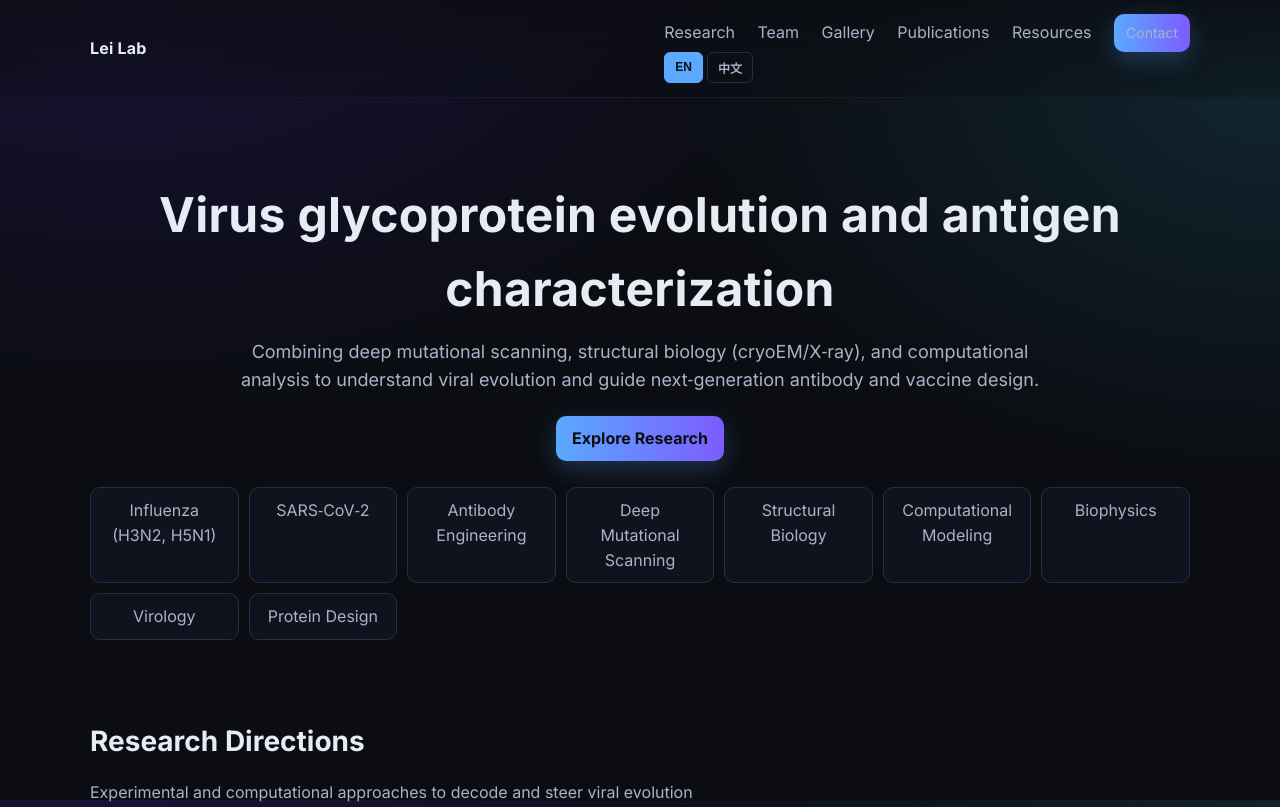
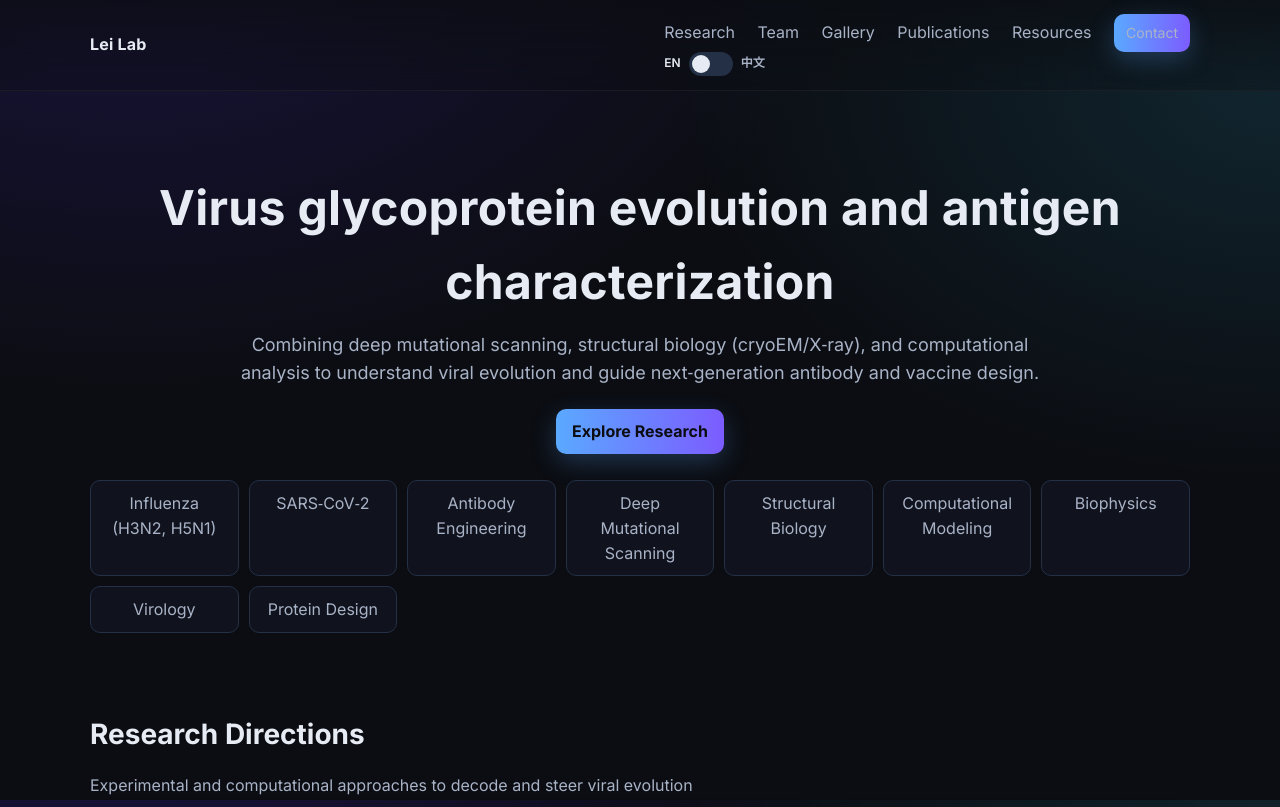
Before and after one commit to rlei00155/LeiLab, a plain HTML site: page index.html in a window 1280 px wide. Shown: the top 807 px of the page. Drawn offline with Linux system fonts and the light colour scheme.

Commit message:
Update stats text and improve language switcher with toggle design

```diff
--- a/assets/css/styles.css
+++ b/assets/css/styles.css
@@ -34,28 +34,69 @@ body {
 .nav a { color: var(--muted); margin-left: 18px; text-decoration: none; font-weight: 500; }
 .nav a:hover { color: var(--text); }
 
-.lang-switcher { display: flex; margin-left: 18px; gap: 4px; }
-.lang-btn {
-  background: transparent;
-  border: 1px solid var(--border);
+.lang-switcher {
+  display: flex;
+  align-items: center;
+  margin-left: 18px;
+  gap: 8px;
+}
+.lang-label {
   color: var(--muted);
-  padding: 6px 10px;
-  border-radius: 6px;
-  cursor: pointer;
   font-size: 12px;
   font-weight: 600;
-  transition: all 0.2s ease;
+  transition: color 0.2s ease;
 }
-.lang-btn:hover {
-  color: var(--text);
-  border-color: var(--brand);
-  background: rgba(90, 169, 255, 0.1);
+.lang-label:first-child { color: var(--text); }
+.lang-label:last-child { color: var(--muted); }
+
+/* Toggle Switch Styles */
+.switch {
+  position: relative;
+  display: inline-block;
+  width: 44px;
+  height: 24px;
 }
-.lang-btn.active {
-  background: var(--brand);
-  color: var(--bg);
-  border-color: var(--brand);
+
+.switch input {
+  opacity: 0;
+  width: 0;
+  height: 0;
 }
+
+.slider {
+  position: absolute;
+  cursor: pointer;
+  top: 0;
+  left: 0;
+  right: 0;
+  bottom: 0;
+  background-color: var(--border);
+  transition: 0.3s;
+  border-radius: 24px;
+}
+
+.slider:before {
+  position: absolute;
+  content: "";
+  height: 18px;
+  width: 18px;
+  left: 3px;
+  bottom: 3px;
+  background-color: var(--text);
+  transition: 0.3s;
+  border-radius: 50%;
+}
+
+input:checked + .slider {
+  background-color: var(--brand);
+}
+
+input:checked + .slider:before {
+  transform: translateX(20px);
+}
+
+.lang-switcher:has(input:checked) .lang-label:first-child { color: var(--muted); }
+.lang-switcher:has(input:checked) .lang-label:last-child { color: var(--text); }
 
 .button { display: inline-block; background: linear-gradient(90deg, var(--brand), var(--brand-2)); color: #0b0d12; padding: 10px 16px; border-radius: 10px; font-weight: 700; text-decoration: none; box-shadow: 0 8px 24px rgba(90,169,255,.25); }
 .button.small { padding: 8px 12px; font-size: 14px; }
--- a/index.html
+++ b/index.html
@@ -169,12 +169,19 @@
         updateContent();
       }
 
+      function toggleLanguage() {
+        const toggle = document.getElementById('lang-toggle');
+        currentLang = toggle.checked ? 'zh' : 'en';
+        localStorage.setItem('lang', currentLang);
+        updateContent();
+      }
+
       function updateContent() {
         const t = translations[currentLang];
 
-        // Update language button states
-        document.querySelectorAll('.lang-btn').forEach(btn => btn.classList.remove('active'));
-        document.getElementById(`lang-${currentLang}`).classList.add('active');
+        // Update language toggle state
+        const toggle = document.getElementById('lang-toggle');
+        if (toggle) toggle.checked = currentLang === 'zh';
 
         // Update title
         document.title = t.title;
@@ -252,8 +259,12 @@
           <a href="#resources">Resources</a>
           <a href="#contact" class="button small">Contact</a>
           <div class="lang-switcher">
-            <button onclick="switchLanguage('en')" class="lang-btn" id="lang-en">EN</button>
-            <button onclick="switchLanguage('zh')" class="lang-btn" id="lang-zh">中文</button>
+            <span class="lang-label">EN</span>
+            <label class="switch">
+              <input type="checkbox" id="lang-toggle" onchange="toggleLanguage()">
+              <span class="slider"></span>
+            </label>
+            <span class="lang-label">中文</span>
           </div>
         </nav>
       </div>
@@ -333,11 +344,11 @@
             <div class="stat-label">Research Pillars</div>
           </div>
           <div class="stat">
-            <div class="stat-number">AI-Driven</div>
+            <div class="stat-number">Evolutionary biochemistry & Structural virology</div>
             <div class="stat-label">Approach</div>
           </div>
           <div class="stat">
-            <div class="stat-number">High-Throughput</div>
+            <div class="stat-number">High-Throughput screening & Structural biology</div>
             <div class="stat-label">Methods</div>
           </div>
         </div>
```
